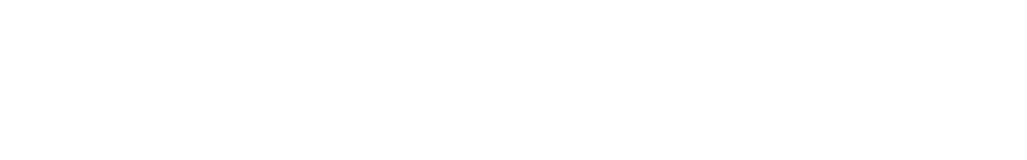
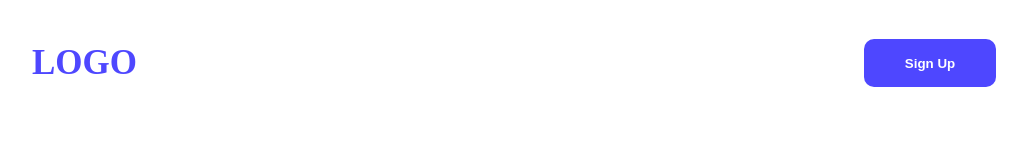
Before and after one commit to debobrott456/Assignment_sub, a plain HTML site: page index.html in a window 1280 px wide. Shown: the whole page, without its empty margins (126-1153 px from the left). Drawn offline with Linux system fonts and the light colour scheme.

Commit message:
added nav style

```diff
--- /dev/null
+++ b/assignment.css
@@ -0,0 +1,22 @@
+nav{
+    display:flex;
+    justify-content: space-between;
+    align-items: center;
+    margin-left: 150px;
+    margin-right: 150px;
+}
+.nav-title{
+    font-size: 35px;
+    color:#4E47FF;
+    font-weight: bold;
+}
+.btn-pri{
+    background-color: #4E47FF;
+    color:#fff;
+    width: 132px;
+    height:48px ;
+    border-radius: 10px;
+    border: none;
+    font-weight: bold;
+
+}
--- a/index.html
+++ b/index.html
@@ -3,11 +3,15 @@
 <head>
     <meta charset="UTF-8">
     <meta name="viewport" content="width=device-width, initial-scale=1.0">
-    <title>Document</title>
+    <title>Assignment submission</title>
+    <link rel="stylesheet" href="assignment.css">
 </head>
 <body>
     <header>
-
+      <nav>
+        <h3 class="nav-title">LOGO</h3>
+        <button class="btn-pri">Sign Up</button>
+      </nav>
     </header>
     <main>
 
```
